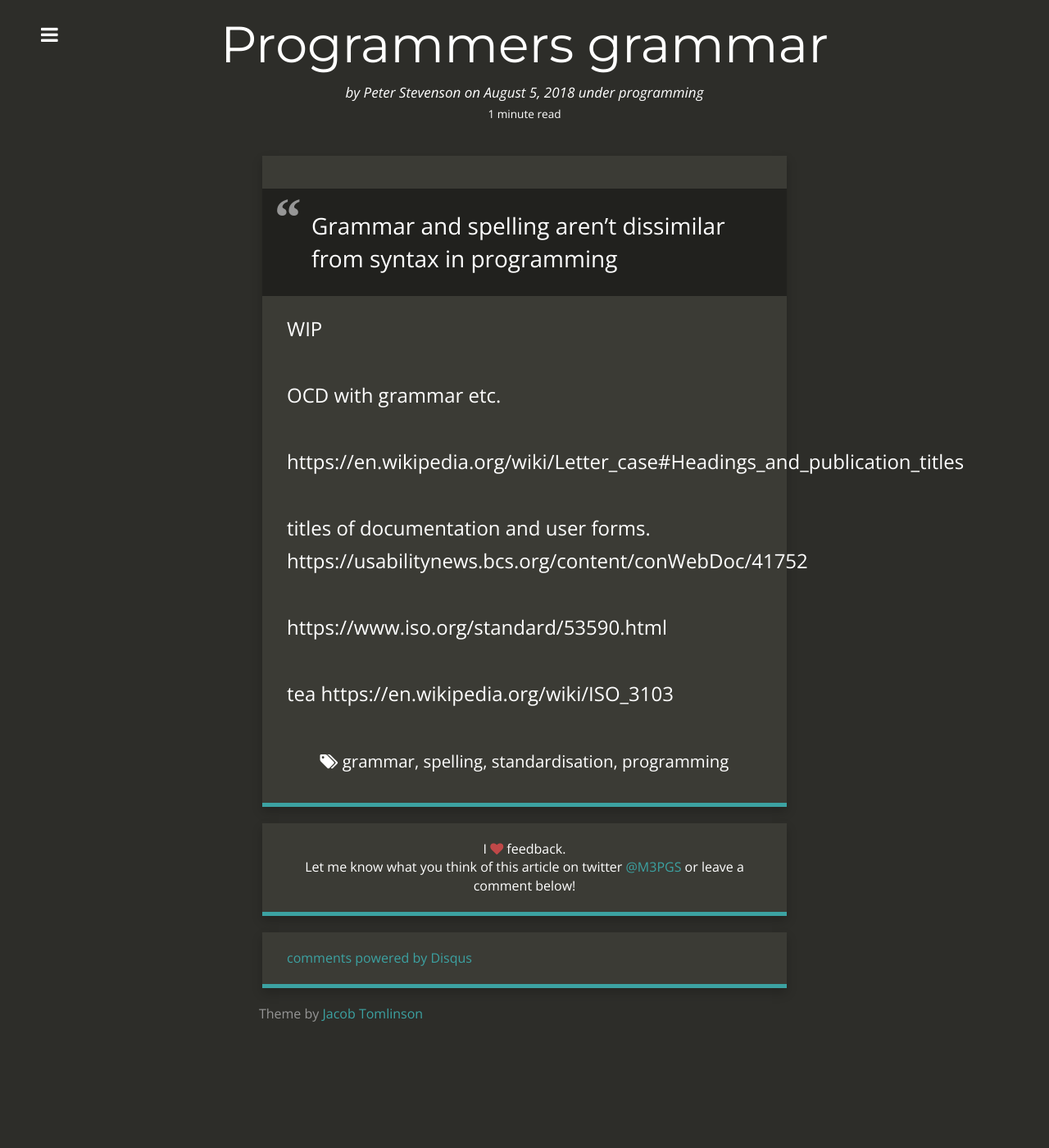
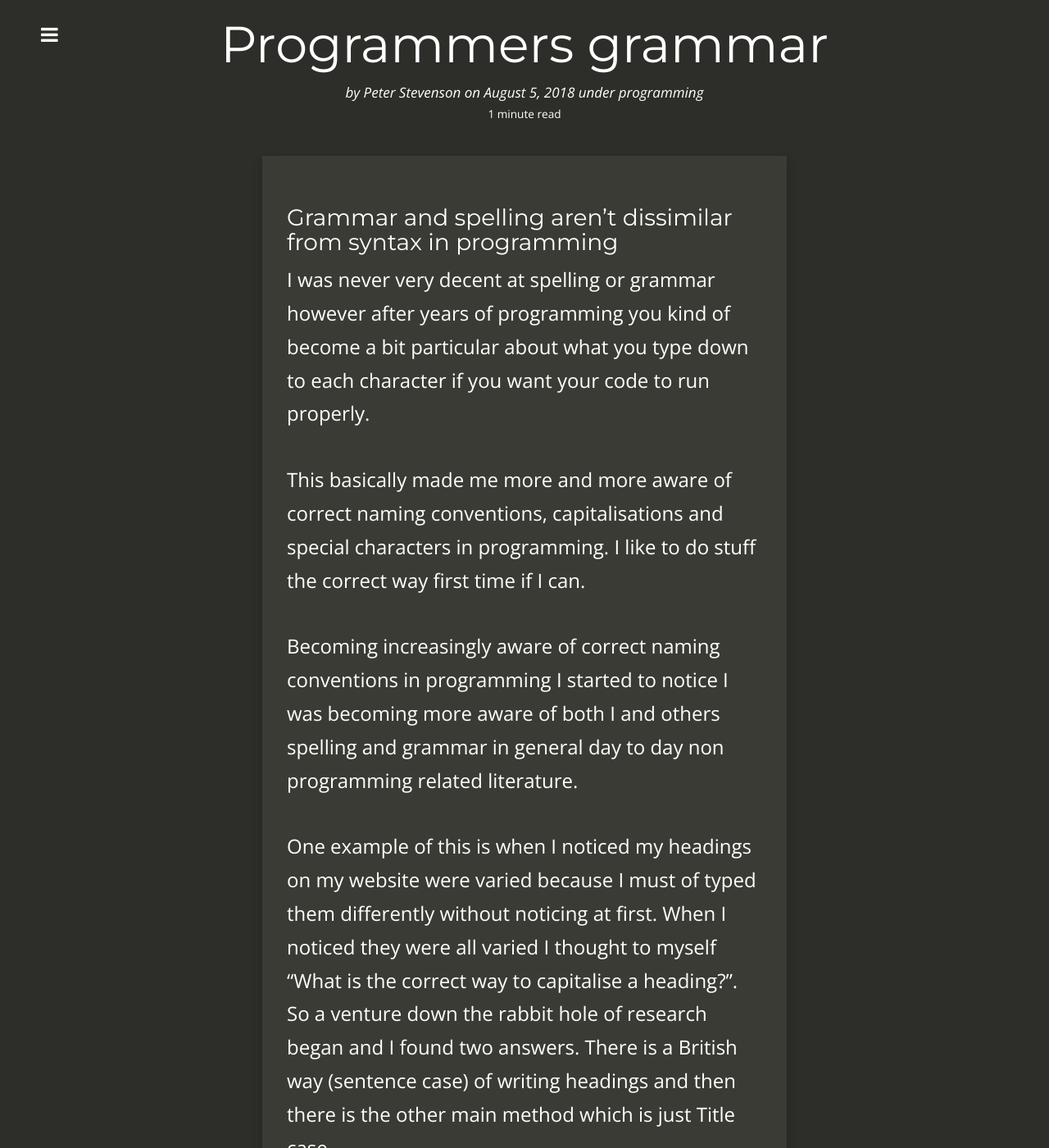
Before and after one commit to 2E0PGS/blog, a Jekyll site: the page built from _posts/2018-08-05-programmers-grammar.md, in a window 1280 px wide and 1400 px high. Shown: the whole window at 82% size. Built offline with Jekyll 4.4.1, drawn with Linux system fonts in a browser that asks for light colours; nearby versions of some CDN libraries; comment, search, counter and statistics services are not loaded; some of the changed text lies outside the part shown.

Commit message:
Finish writing programmers grammar post.

```diff
--- a/_posts/2018-08-05-programmers-grammar.md
+++ b/_posts/2018-08-05-programmers-grammar.md
@@ -9,22 +9,28 @@
 tags:
  - grammar
  - spelling
+ - naming
+ - convention
  - standardisation
  - programming
 ---
 
-> Grammar and spelling aren't dissimilar from syntax in programming
+### Grammar and spelling aren't dissimilar from syntax in programming
 
-WIP
+I was never very decent at spelling or grammar however after years of programming you kind of become a bit particular about what you type down to each character if you want your code to run properly.
 
-OCD with grammar etc.
+This basically made me more and more aware of correct naming conventions, capitalisations and special characters in programming. I like to do stuff the correct way first time if I can.
 
-https://en.wikipedia.org/wiki/Letter_case#Headings_and_publication_titles
+Becoming increasingly aware of correct naming conventions in programming I started to notice I was becoming more aware of both I and others spelling and grammar in general day to day non programming related literature.
 
-titles of documentation and user forms.
-https://usabilitynews.bcs.org/content/conWebDoc/41752
+One example of this is when I noticed my headings on my website were varied because I must of typed them differently without noticing at first. When I noticed they were all varied I thought to myself "What is the correct way to capitalise a heading?". So a venture down the rabbit hole of research began and I found two answers. There is a British way (sentence case) of writing headings and then there is the other main method which is just Title case.
 
-https://www.iso.org/standard/53590.html
+I decided on the British way after reading the following literature:
 
+* [Wikipedia Headings and publication titles](https://en.wikipedia.org/wiki/Letter_case#Headings_and_publication_titles)
+* [Titles of documentation and user forms](https://usabilitynews.bcs.org/content/conWebDoc/41752)
+* [Ergonomics of human-system interaction ISO standard](https://www.iso.org/standard/53590.html)
 
-tea https://en.wikipedia.org/wiki/ISO_3103
+The latter two articles focus on web applications and other user interactive forms such as desktop apps I presume. That is interesting since it seems there isn't a standard implemented for that in many companies I noticed. User control display names are always varying case within the same piece of software.
+
+You maybe able to tell I like standardisation. Here is a fun one for you. There is an ISO standard for the process of making a cuppa tea: [Tea ISO standard](https://en.wikipedia.org/wiki/ISO_3103)
```
Also changed, not shown: _posts/2018-08-04-mouse-wrist-rsi.md (+0 -2 lines), _posts/2018-08-05-lowercase-all-the-things.md (+1 -0 lines).
